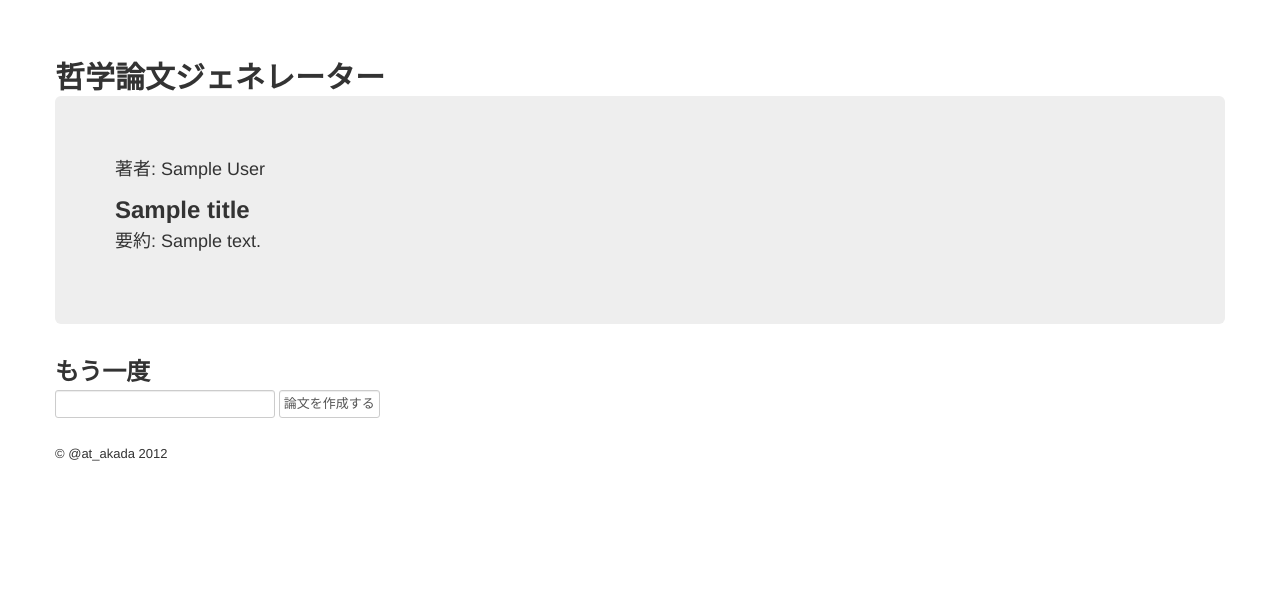
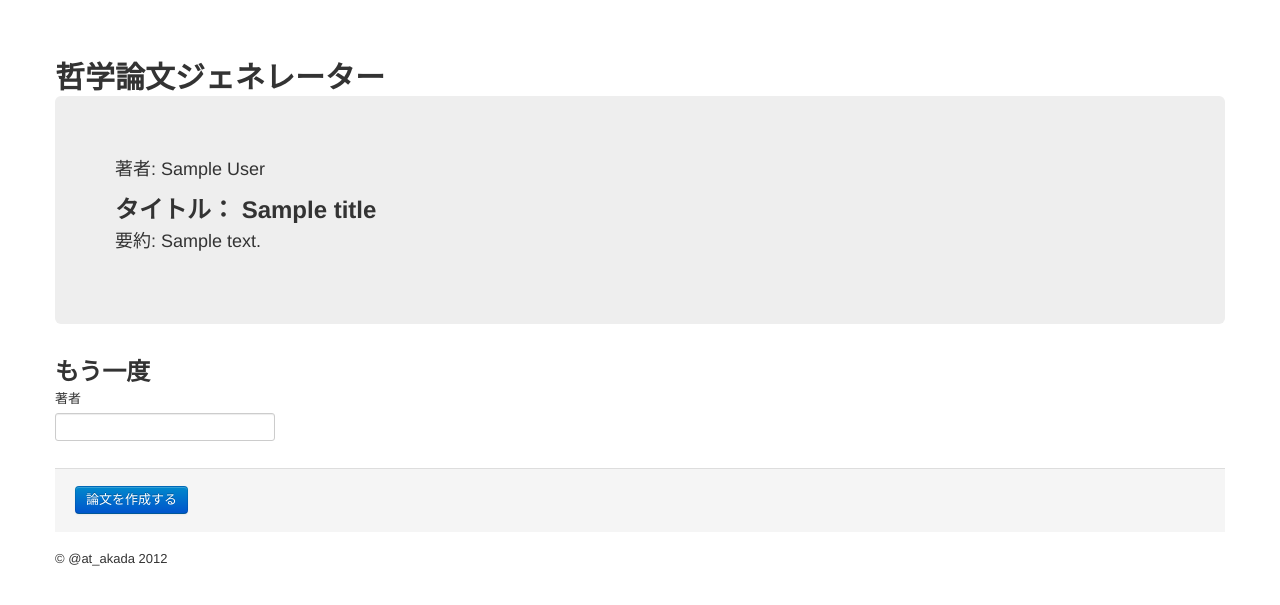
Before and after one commit to takada-at/phigen, a Flask app: template templates/template.html in a window 1280 px wide. Shown: the top 605 px of the page. Run offline with Flask 2, Linux system fonts and the light colour scheme; the template is opened without the code that fills it: most values are stand-ins (such as "Sample title", 1, 10 or a date in 2020); some libraries are stand-ins or nearby versions.

Commit message:
add Procfile

```diff
--- /dev/null
+++ b/requirements.txt
@@ -0,0 +1 @@
+Flask==0.8
--- a/templates/template.html
+++ b/templates/template.html
@@ -2,7 +2,7 @@
 <html>
   <head>
     <meta charset="utf-8">
-    <title></title>
+    <title>哲学論文ジェネレーター</title>
     <link href="{{ url_for('static', filename='bootstrap/css/bootstrap.css') }}" rel="stylesheet">
     <style type="text/css">
       body {
@@ -27,14 +27,21 @@
       <!-- Main hero unit for a primary marketing message or call to action -->
       <div class="hero-unit">
         <p>著者: {{author}}</p>
-        <h2>{{title}}</h2>
+        <h2>タイトル： {{title}}</h2>
         <p>要約: {{contents}}</p>
       </div>
 
       <h2>もう一度</h2>
-      <form>
-        <input type="text" name='input'/>
-        <input type="submit" value="論文を作成する" />
+      <form action="{{url_for('gen')}}">
+        <div class="control-group">
+          <label class="control-label">著者</label>
+          <div class="controls">
+            <input type="text" name='input'></input>
+          </div>
+        </div>
+        <div class="form-actions">
+        <input type="submit" value="論文を作成する" class="btn btn-primary" ></input>
+        </div>
       </form>
       <footer>
         <p>&copy; @at_akada 2012</p>
```
Also changed, not shown: 1 other file.
